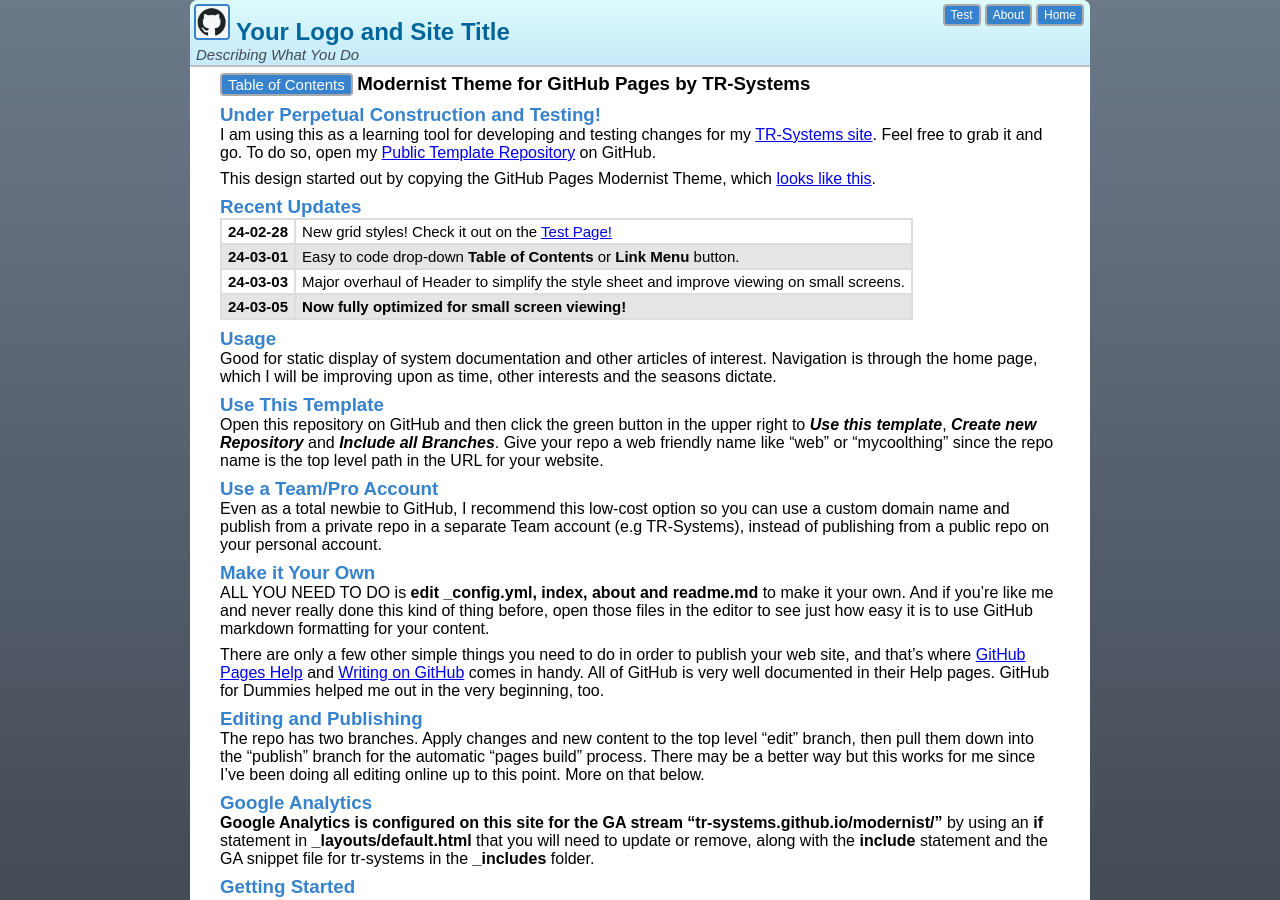
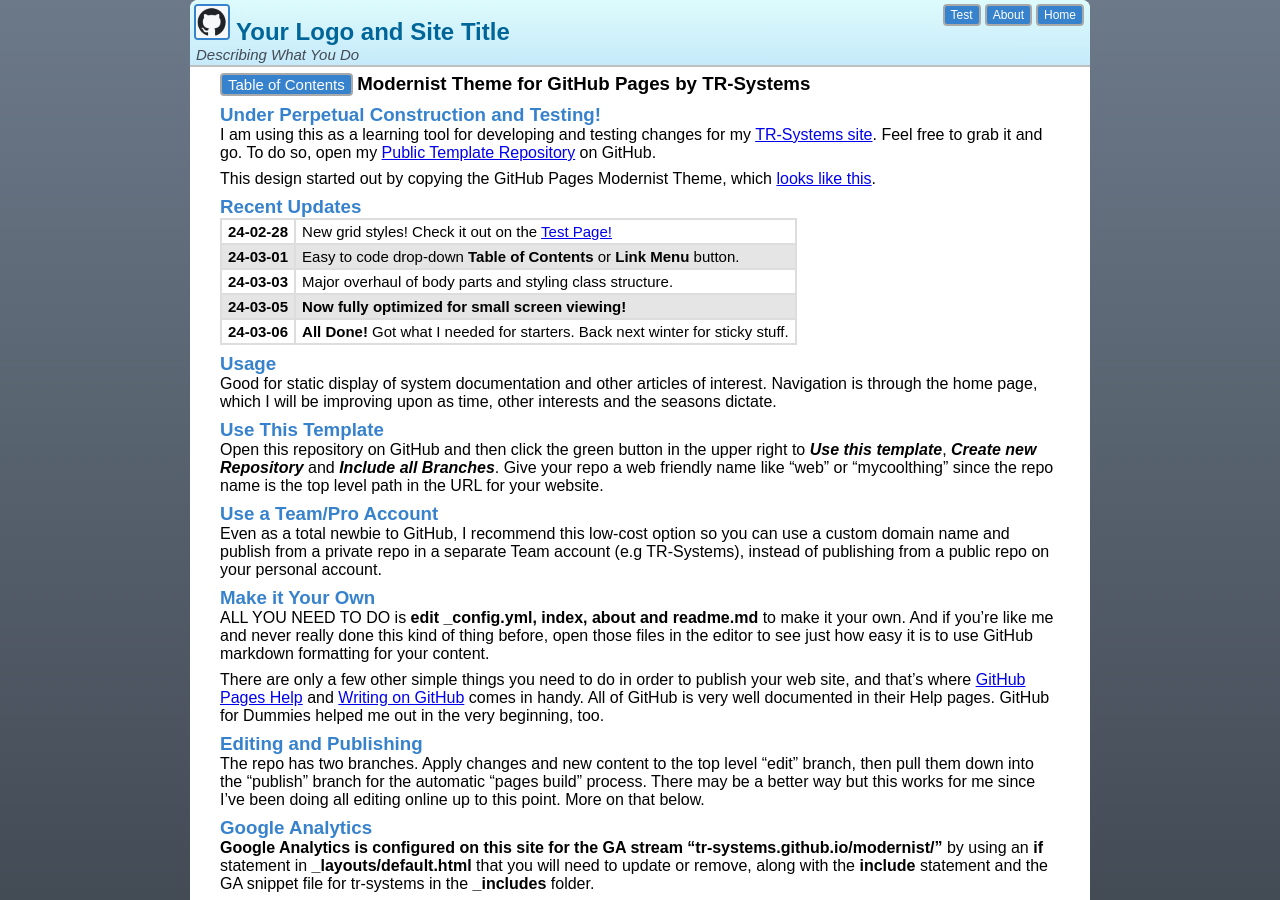
Before and after one commit to TR-Systems/modernist, a Jekyll site: the page built from index.md, in a window 1280 px wide and 900 px high. Built offline with Jekyll 4.4.1, drawn with Linux system fonts in a browser that asks for light colours; our own code applies the rules of GitHub Pages for plain Markdown files.

Commit message:
Update index.md

```diff
--- a/index.md
+++ b/index.md
@@ -28,8 +28,9 @@
 
 | **24-02-28** | New grid styles! Check it out on the [Test Page!](test.md)
 | **24-03-01** | Easy to code drop-down **Table of Contents** or **Link Menu** button.
-| **24-03-03** | Major overhaul of Header to simplify the style sheet and improve viewing on small screens.
+| **24-03-03** | Major overhaul of body parts and styling class structure.
 | **24-03-05** | **Now fully optimized for small screen viewing!**
+| **24-03-06** | **All Done!** Got what I needed for starters. Back next winter for sticky stuff.
 
 ### Usage
 Good for static display of system documentation and other articles of interest. Navigation is through the home page, which I will be improving upon as time, other interests and the seasons dictate.
```
